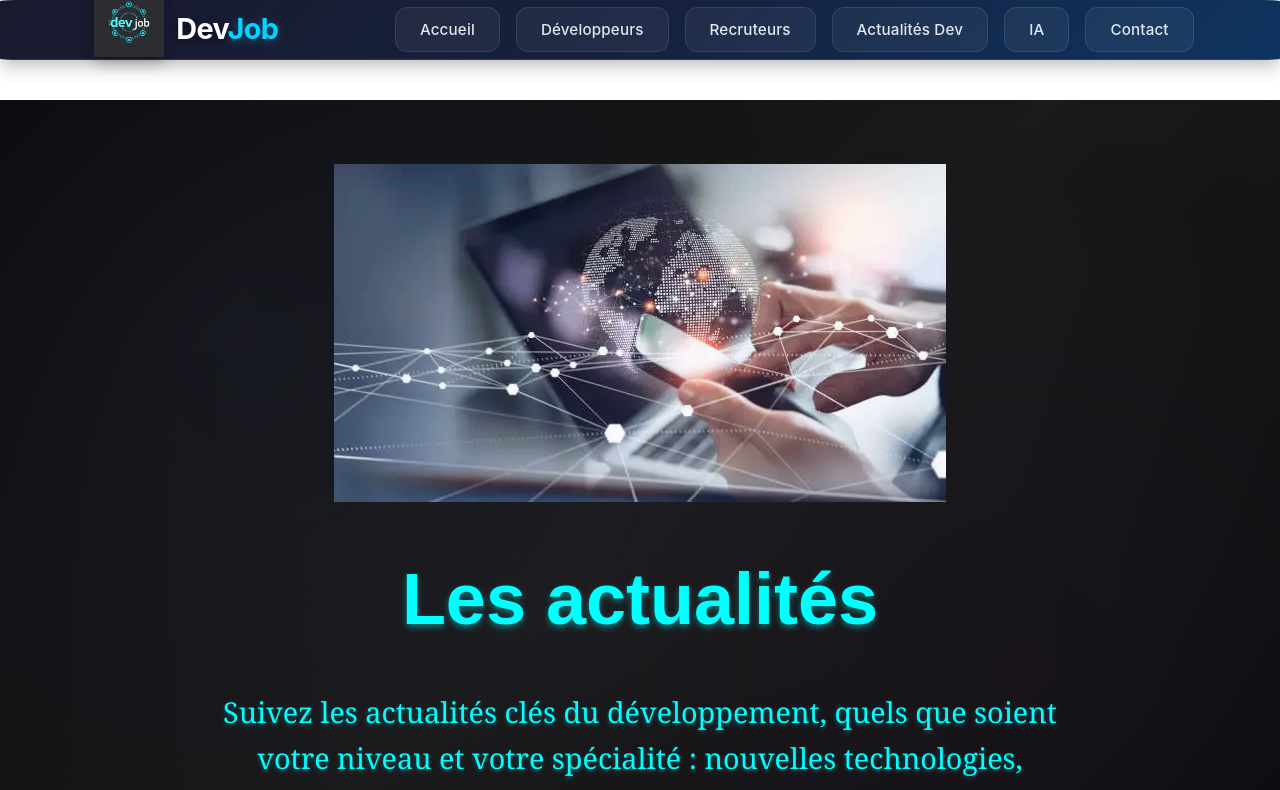
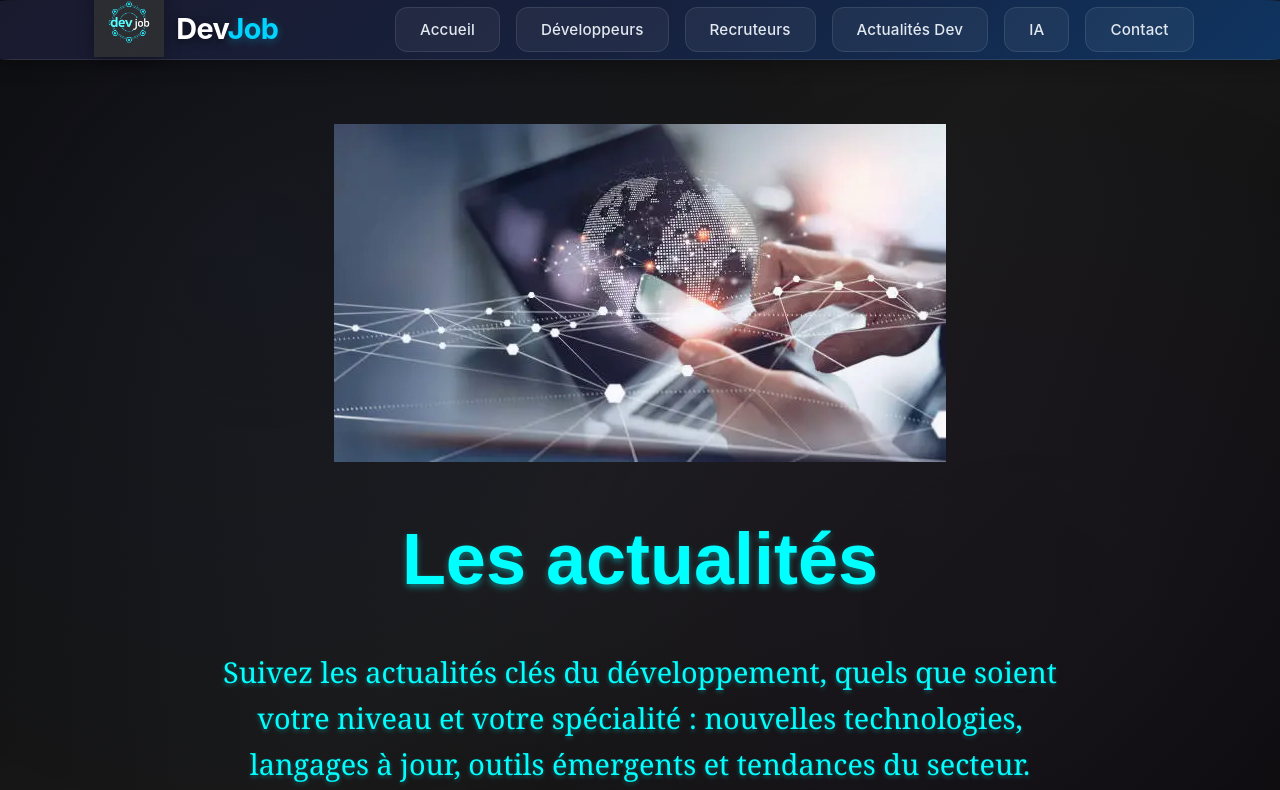
Before and after one commit to mouna10technologie/eee, a React (Vite) app in the folder projt/: page /Actualites_dev in a window 1280 px wide. Shown: the top 790 px of the page. Built offline with nearby package versions, Linux system fonts and the light colour scheme.

Commit message:
projet modifier

```diff
--- a/projt/src/Actualites_dev.css
+++ b/projt/src/Actualites_dev.css
@@ -5,7 +5,7 @@
   background: linear-gradient(135deg, #0a0a0a 0%, #1a1a1a 50%, #0a0a0a 100%);
   text-align: center;
   color: #e60278;
-  margin-top: 100px;
+
   padding: 4rem 2rem;
   position: relative;
   overflow: hidden;
@@ -739,3 +739,6 @@
     max-width: 200px;
   }
 }
+.imageac{
+  margin-top: 60px;
+}
--- a/projt/src/Actualites_dev.jsx
+++ b/projt/src/Actualites_dev.jsx
@@ -229,7 +229,7 @@ function Actualites_dev() {
   return (
     <>
       <div className="Les_actualités">
-        <img src="/news-technology.webp" />
+        <img className="imageac" src="/news-technology.webp" />
         <h1 className="h1_actualités_static">Les actualités</h1>
         <h3 className="h3_actualités_static">
           Suivez les actualités clés du développement, quels que soient votre niveau et votre spécialité : nouvelles technologies, langages à jour, outils émergents et tendances du secteur.
--- a/projt/src/Cartes.jsx
+++ b/projt/src/Cartes.jsx
@@ -4,7 +4,7 @@ function Cartes({ image, titre, description }) {
     <>
       <div className="div_cartes">
         <img src={image} alt="image" width="150px" height="150" />
-        <h3>{titre}</h3>
+        <h3 >{titre}</h3>
         <p>{description}</p>
       </div>
     </>
--- a/projt/src/Contact.css
+++ b/projt/src/Contact.css
@@ -3,7 +3,7 @@
   background: linear-gradient(135deg, #0a0a0a 0%, #1a1a1a 50%, #0a0a0a 100%);
   min-height: 100vh;
   padding: 2rem;
-  margin-top: 100px;
+
   position: relative;
   overflow: hidden;
 }
@@ -36,6 +36,7 @@
 .titre-contact-anime {
   font-size: clamp(2.5rem, 6vw, 4rem);
   font-weight: 900;
+  margin-top: 100px;
   margin-bottom: 1.5rem;
   line-height: 1.1;
 }
--- a/projt/src/Developpeurs.css
+++ b/projt/src/Developpeurs.css
@@ -4,7 +4,7 @@
   background: #0b1a2b; /* fond sombre unifié */
   text-align: center;
   color: #e6f2ff; /* texte clair */
-  margin-top: 100px;
+
   padding: 4rem 2rem;
   position: relative;
   overflow: hidden;
--- a/projt/src/IA.css
+++ b/projt/src/IA.css
@@ -3,7 +3,7 @@
   min-height: 100vh;
   text-align: center;
   color: #e60278;
-  margin-top: 100px;
+
   padding: 4rem 2rem;
   position: relative;
   overflow: hidden;
--- a/projt/src/Recruteurs.css
+++ b/projt/src/Recruteurs.css
@@ -5,7 +5,7 @@
   background: linear-gradient(135deg, #000000 0%, #1a1a1a 50%, #000000 100%);
   text-align: center;
   color: #e60278;
-  margin-top: 100px;
+
   padding: 4rem 2rem;
   position: relative;
   overflow: hidden;
```
